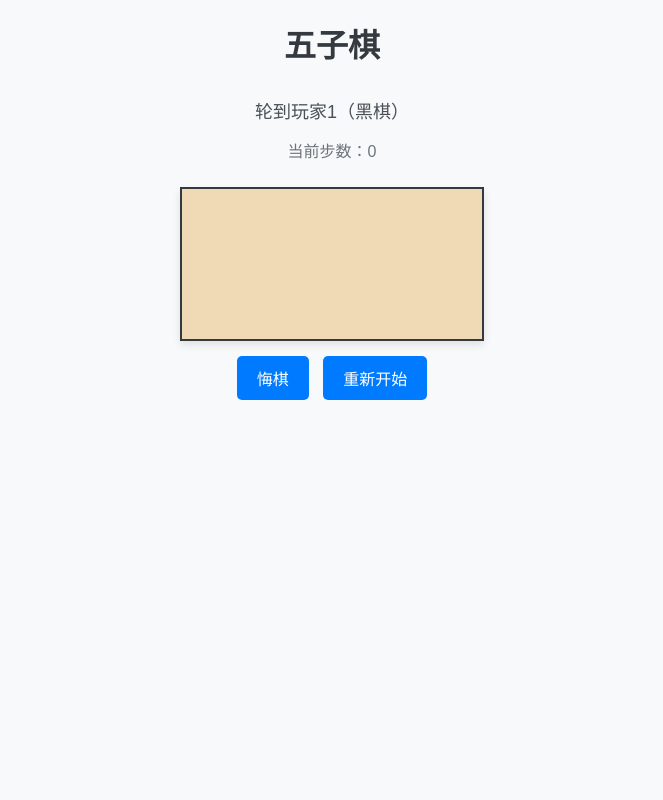
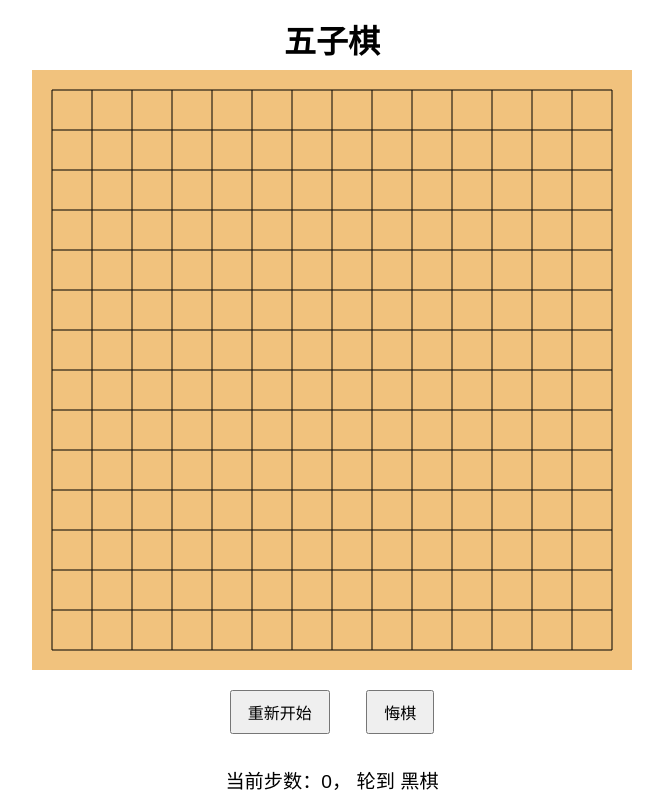
Before and after one commit to jasonxue1/wuziqi, a plain HTML site: page index.html in a window 1280 px wide. Both pictures are taken after a click on the button "重新开始". Shown: the whole page, without its empty margins (308-971 px from the left). Drawn offline with Linux system fonts and the light colour scheme.

Commit message:
Update index.html

```diff
--- a/index.html
+++ b/index.html
@@ -1,72 +1,250 @@
 <!DOCTYPE html>
-<html lang="en">
+<html lang="zh">
 <head>
-    <meta charset="UTF-8">
-    <meta name="viewport" content="width=device-width, initial-scale=1.0">
+  <meta charset="UTF-8" />
   <title>五子棋</title>
   <style>
     body {
-            display: flex;
-            flex-direction: column;
-            align-items: center;
-            font-family: 'Arial', sans-serif;
       margin: 0;
       padding: 0;
-            background-color: #f8f9fa;
+      text-align: center;
+      font-family: sans-serif;
     }
     h1 {
-            margin-top: 20px;
-            color: #343a40;
+      margin: 1rem 0 0.5rem;
+    }
+    #gameContainer {
+      display: inline-block;
+      position: relative;
+    }
+    #gomokuCanvas {
+      background-color: #f1c27d; /* 棋盘背景色，可根据需要修改 */
+      cursor: pointer;
+    }
+    .control-btn {
+      margin: 1rem;
+      padding: 0.5rem 1rem;
+      font-size: 1rem;
+      cursor: pointer;
     }
     #info {
-            margin: 10px;
-            font-size: 18px;
-            color: #495057;
-        }
-        #steps {
-            margin: 5px;
-            font-size: 16px;
-            color: #6c757d;
-        }
-        canvas {
-            border: 2px solid #343a40;
-            background-color: #f0d9b5;
-            box-shadow: 0 4px 8px rgba(0, 0, 0, 0.1);
-            margin-top: 20px;
-        }
-        .buttons {
-            margin-top: 10px;
-        }
-        button {
-            margin: 5px;
-            padding: 10px 20px;
-            font-size: 16px;
-            color: #fff;
-            background-color: #007bff;
-            border: none;
-            border-radius: 5px;
-            cursor: pointer;
-            transition: background-color 0.3s;
-        }
-        button:hover {
-            background-color: #0056b3;
-        }
-        button:disabled {
-            background-color: #6c757d;
-            cursor: not-allowed;
+      margin-top: 1rem;
+      font-size: 1.2rem;
     }
   </style>
 </head>
 <body>
   <h1>五子棋</h1>
-    <div id="info">轮到玩家1（黑棋）</div>
-    <div id="steps">当前步数：0</div>
-    <canvas id="board"></canvas>
-    <div class="buttons">
-        <button id="undo">悔棋</button>
-        <button id="restart">重新开始</button>
+  <div id="gameContainer">
+    <canvas id="gomokuCanvas" width="600" height="600"></canvas>
+  </div>
+  <div>
+    <button class="control-btn" id="restartBtn">重新开始</button>
+    <button class="control-btn" id="undoBtn">悔棋</button>
+  </div>
+  <div id="info">
+    当前步数：<span id="stepCount">0</span>，
+    轮到 <span id="currentPlayerText">黑棋</span>
   </div>
 
-    <script src="game.js"></script>
+  <script>
+    // ======== 配置部分 ========
+    const BOARD_SIZE = 15;          // 15×15 的棋盘
+    const CELL_SIZE = 40;           // 每格大小（像素）
+    const STONE_RADIUS = 15;        // 棋子半径（像素）
+
+    // ======== 全局变量 ========
+    let board = [];                 // 用二维数组表示棋盘状态：0=空，1=黑棋，2=白棋
+    let currentPlayer = 1;          // 当前玩家：1=黑棋，2=白棋
+    let stepCount = 0;              // 已落子数
+    const moves = [];               // 落子记录栈，用于悔棋
+
+    const canvas = document.getElementById("gomokuCanvas");
+    const ctx = canvas.getContext("2d");
+
+    // ======== 初始化棋盘数组 ========
+    function initBoard() {
+      board = [];
+      for (let i = 0; i < BOARD_SIZE; i++) {
+        board[i] = [];
+        for (let j = 0; j < BOARD_SIZE; j++) {
+          board[i][j] = 0;
+        }
+      }
+    }
+
+    // ======== 绘制棋盘 ========
+    function drawBoard() {
+      ctx.clearRect(0, 0, canvas.width, canvas.height);
+
+      // 画线（BOARD_SIZE 条横线和竖线）
+      ctx.strokeStyle = "#000000";
+      for (let i = 0; i < BOARD_SIZE; i++) {
+        // 横线
+        ctx.beginPath();
+        ctx.moveTo(CELL_SIZE / 2, CELL_SIZE / 2 + i * CELL_SIZE);
+        ctx.lineTo(CELL_SIZE / 2 + (BOARD_SIZE - 1) * CELL_SIZE, CELL_SIZE / 2 + i * CELL_SIZE);
+        ctx.stroke();
+        // 竖线
+        ctx.beginPath();
+        ctx.moveTo(CELL_SIZE / 2 + i * CELL_SIZE, CELL_SIZE / 2);
+        ctx.lineTo(CELL_SIZE / 2 + i * CELL_SIZE, CELL_SIZE / 2 + (BOARD_SIZE - 1) * CELL_SIZE);
+        ctx.stroke();
+      }
+
+      // 绘制已经落下的棋子
+      for (let r = 0; r < BOARD_SIZE; r++) {
+        for (let c = 0; c < BOARD_SIZE; c++) {
+          if (board[r][c] !== 0) {
+            drawStone(r, c, board[r][c]);
+          }
+        }
+      }
+    }
+
+    // ======== 绘制单个棋子 ========
+    function drawStone(row, col, player) {
+      ctx.beginPath();
+      const x = CELL_SIZE / 2 + col * CELL_SIZE;
+      const y = CELL_SIZE / 2 + row * CELL_SIZE;
+      ctx.arc(x, y, STONE_RADIUS, 0, 2 * Math.PI);
+
+      // 棋子颜色
+      if (player === 1) {
+        ctx.fillStyle = "#000000"; // 黑棋
+      } else {
+        ctx.fillStyle = "#FFFFFF"; // 白棋
+      }
+      ctx.fill();
+
+      // 给白棋画一个边框，视觉上更清晰
+      if (player === 2) {
+        ctx.strokeStyle = "#000000";
+        ctx.stroke();
+      }
+    }
+
+    // ======== 点击落子事件 ========
+    canvas.addEventListener("click", function (e) {
+      const rect = canvas.getBoundingClientRect();
+      const clickX = e.clientX - rect.left;
+      const clickY = e.clientY - rect.top;
+
+      // 计算在哪个格子上
+      const col = Math.floor((clickX - CELL_SIZE / 2) / CELL_SIZE + 0.5);
+      const row = Math.floor((clickY - CELL_SIZE / 2) / CELL_SIZE + 0.5);
+
+      // 判断是否在棋盘范围内
+      if (row < 0 || row >= BOARD_SIZE || col < 0 || col >= BOARD_SIZE) {
+        return;
+      }
+
+      // 判断是否已经有棋子
+      if (board[row][col] !== 0) {
+        return;
+      }
+
+      // 正常落子
+      board[row][col] = currentPlayer;
+      stepCount++;
+
+      // 记录这步操作(用于悔棋)
+      moves.push({ row, col, player: currentPlayer });
+
+      // 重新绘制
+      drawBoard();
+
+      // 检查是否胜利
+      if (checkWin(row, col, currentPlayer)) {
+        alert((currentPlayer === 1 ? "黑棋" : "白棋") + " 胜利！点击“重新开始”可重来。");
+        // 若想结束后禁手，可加个变量判断，或移除点击事件。本示例直接弹窗提示
+        return;
+      }
+
+      // 切换玩家
+      currentPlayer = (currentPlayer === 1 ? 2 : 1);
+      updateInfo();
+    });
+
+    // ======== 胜负判断 ========
+    // 检查该位置的横/竖/两条对角线是否有 5 连
+    function checkWin(row, col, player) {
+      // 给定方向(dx, dy)，统计连续的同色棋子数量
+      function countSame(dx, dy) {
+        let count = 1; // 先包含自己
+
+        // 正方向
+        let r = row + dx;
+        let c = col + dy;
+        while (r >= 0 && r < BOARD_SIZE && c >= 0 && c < BOARD_SIZE && board[r][c] === player) {
+          count++;
+          r += dx;
+          c += dy;
+        }
+
+        // 反方向
+        r = row - dx;
+        c = col - dy;
+        while (r >= 0 && r < BOARD_SIZE && c >= 0 && c < BOARD_SIZE && board[r][c] === player) {
+          count++;
+          r -= dx;
+          c -= dy;
+        }
+        return count;
+      }
+
+      // 检测横(0,1)、竖(1,0)、主对角(1,1)、副对角(1,-1)
+      if (countSame(0, 1) >= 5) return true;
+      if (countSame(1, 0) >= 5) return true;
+      if (countSame(1, 1) >= 5) return true;
+      if (countSame(1, -1) >= 5) return true;
+      return false;
+    }
+
+    // ======== 更新界面上文字信息 ========
+    function updateInfo() {
+      document.getElementById("stepCount").textContent = stepCount;
+      document.getElementById("currentPlayerText").textContent =
+        currentPlayer === 1 ? "黑棋" : "白棋";
+    }
+
+    // ======== 重新开始 ========
+    document.getElementById("restartBtn").addEventListener("click", function () {
+      initBoard();
+      currentPlayer = 1;
+      stepCount = 0;
+      moves.length = 0; // 清空落子记录
+      drawBoard();
+      updateInfo();
+    });
+
+    // ======== 悔棋功能 ========
+    document.getElementById("undoBtn").addEventListener("click", function () {
+      if (moves.length === 0) {
+        alert("还没有落子，无法悔棋！");
+        return;
+      }
+
+      // 取出最后一次落子信息
+      const lastMove = moves.pop();
+      const { row, col, player } = lastMove;
+
+      // 从棋盘上移除该落子
+      board[row][col] = 0;
+      stepCount--;
+
+      // 恢复当前玩家（就是刚才落子的那个人）
+      currentPlayer = player;
+
+      // 重绘棋盘
+      drawBoard();
+      updateInfo();
+    });
+
+    // ======== 初始化并第一次渲染 ========
+    initBoard();
+    drawBoard();
+    updateInfo();
+  </script>
 </body>
 </html>
```
Lines whose indentation alone changed are shown as unchanged.
